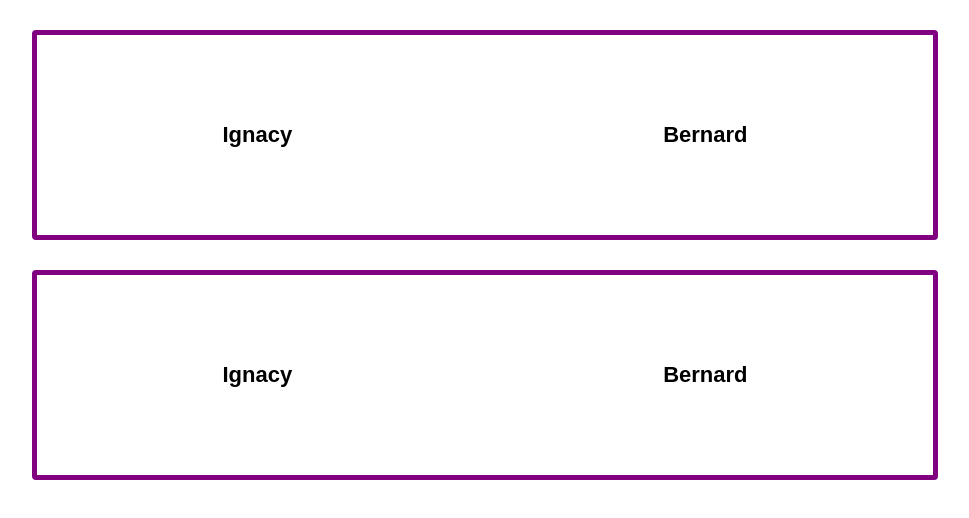
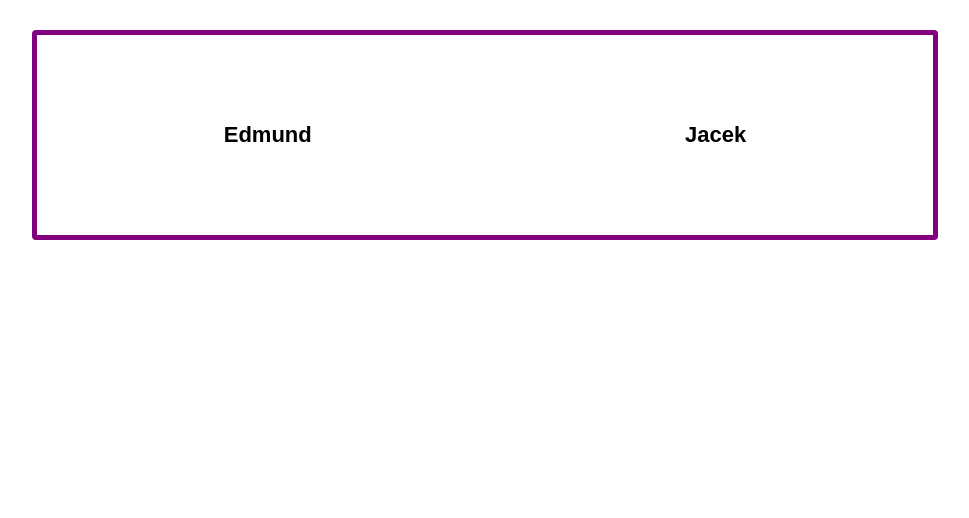
Before and after one commit to jszufa/names-app, a React (Create React App) app: page / in a window 1280 px wide. Shown: the top 518 px of the page, without its empty margins (155-1124 px from the left). Built offline with nearby package versions, Linux system fonts and the light colour scheme.

Commit message:
family test

```diff
--- a/src/App.js
+++ b/src/App.js
@@ -1,10 +1,19 @@
 import './App.css';
 
-import NamesComparer from './NamesComparer';
 import NamesComparerMS from './NamesComparerMS';
 
 /* let maleNamesArray = ["Ignacy", "Bernard", "Hugon", "Antoni", "Tadeusz", "Jan", "Stanisław", "Łukasz", "Marcin"]; */
-let maleNamesArray = ["Ignacy", "Bernard", "Stanisław", 'Jan', 'Teo', 'Michał', 'Marcin', 'Bernard', 'Jacek', 'Pafnucy', 'Bartosz', 'Damian', 'Szymon'];
+/* let maleNamesArray = ["Ignacy", "Bernard", "Stanisław", 'Jan', 'Teo', 'Michał', 'Marcin', 'Bernard', 'Jacek', 'Pafnucy', 'Bartosz', 'Damian', 'Szymon']; */
+
+let maleNamesArray = ['Artur', 'Ignacy', 'Olaf', 'Filip', 'Jacek', 'Tymon', 'Joachim', 'Eryk', 'Bruno', 'Edmund', 'Michał', 'Marcel', 'Staś', 'Antoni', 'Bernard', 'Łukasz', 'Stefan', 'Kuba', 'Tomek', 'Hugo', 'Makary', 'Liam', 'Franek', 'Adam', 'Gabriel', 'Jan', 'Marcin', 'Szymon', 'Maurycy', 'Oliwier', 'Milan'];
+
+//Randomizing order
+maleNamesArray.sort(function () {
+  return Math.random() - 0.5;
+});
+
+/* console.log(maleNamesArray); */
+
 let initialWeightsArray = maleNamesArray.map(name => [name, 0]);
 
 
@@ -28,7 +37,7 @@ let newCompareArray = createStaticCompareblePairs(maleNamesArray);
 function App() {
   return (
     <div className="App">
-      <NamesComparer maleNamesArray={maleNamesArray} initialWeightsArray={initialWeightsArray} compareArray={newCompareArray}/>
+      {/* <NamesComparerMS maleNamesArray={maleNamesArray} initialWeightsArray={initialWeightsArray} compareArray={newCompareArray}/> */}
       <NamesComparerMS maleNamesArray={maleNamesArray} initialWeightsArray={initialWeightsArray} compareArray={newCompareArray}/>
     </div>
   );
--- a/src/NamesComparerMS.js
+++ b/src/NamesComparerMS.js
@@ -116,6 +116,7 @@ function NamesComparerMS(props) {
     }
     else {
       console.log('koniec porównań, Mistrzu');
+      console.log(namesArray);
     }
   }
 
```
